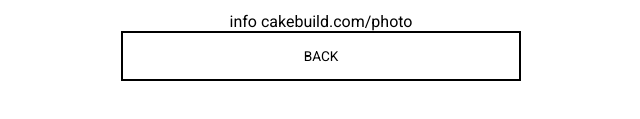
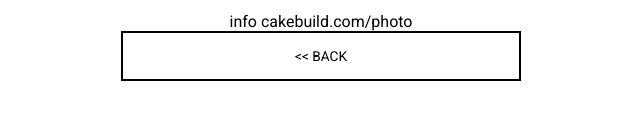
Before and after one commit to cakebuildcom/cakebuildcom.github.io, a plain HTML site: page links/football.html in a window 1280 px wide. Shown: the part 575-694 px from the top of the page, 319-959 px from the left. Drawn offline with Linux system fonts and the light colour scheme.

Commit message:
Fix BACK link formatting in football.html

```diff
--- a/links/football.html
+++ b/links/football.html
@@ -50,7 +50,7 @@
     info cakebuild.com/photo
 
     <a class="BACK"
-        href="https://cakebuildcom.github.io/links/">BACK</a>
+        href="https://cakebuildcom.github.io/links/"><< BACK</a>
 
     <!-- Website and Info
         <h2>Website and Info</h2>
```
